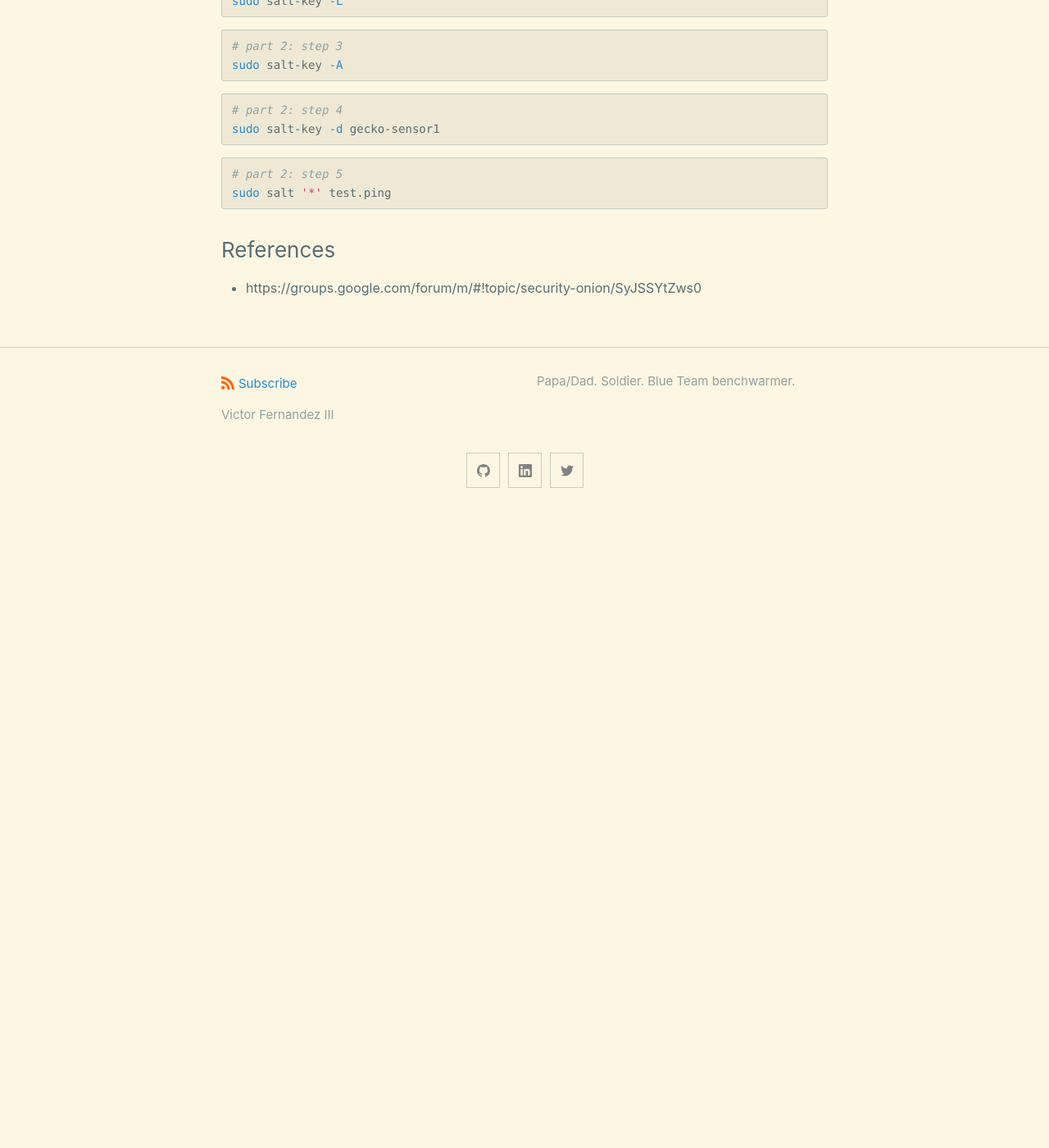
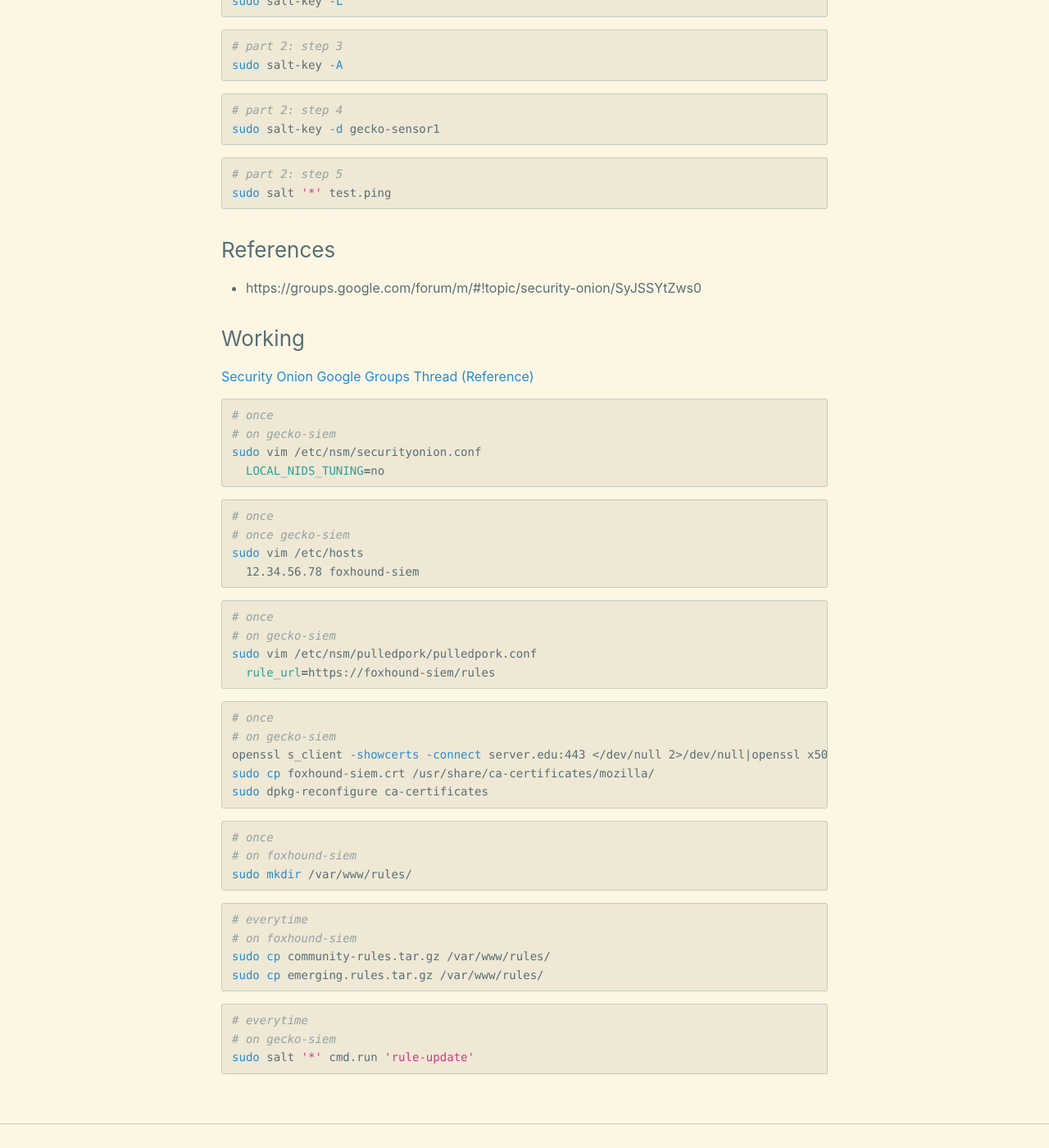
Before and after one commit to cyberphor/blog, a Jekyll site: the page built from _posts/2020-06-20-security-onion-16-tuning.md, in a window 1280 px wide and 1400 px high, scrolled down 4839 px. Shown: the whole window at 82% size. Built offline with Jekyll 4.4.1, drawn with Linux system fonts in a browser that asks for light colours; before the commit the page ends 5469 px from its top, so only the background shows below that.

Commit message:
Update 2020-06-20-security-onion-16-tuning.md

````diff
--- a/_posts/2020-06-20-security-onion-16-tuning.md
+++ b/_posts/2020-06-20-security-onion-16-tuning.md
@@ -229,3 +229,47 @@ sudo salt '*' test.ping
 
 ### References
 * https://groups.google.com/forum/m/#!topic/security-onion/SyJSSYtZws0
+
+### Working
+[Security Onion Google Groups Thread (Reference)](https://groups.google.com/forum/#!topic/security-onion/oXdaQHVQ8-c)
+```bash
+# once
+# on gecko-siem
+sudo vim /etc/nsm/securityonion.conf
+  LOCAL_NIDS_TUNING=no
+```
+```bash
+# once
+# once gecko-siem
+sudo vim /etc/hosts
+  12.34.56.78 foxhound-siem
+```
+```bash
+# once
+# on gecko-siem
+sudo vim /etc/nsm/pulledpork/pulledpork.conf
+  rule_url=https://foxhound-siem/rules
+```
+```bash
+# once
+# on gecko-siem
+openssl s_client -showcerts -connect server.edu:443 </dev/null 2>/dev/null|openssl x509 -outform PEM >mycertfile.pem
+sudo cp foxhound-siem.crt /usr/share/ca-certificates/mozilla/
+sudo dpkg-reconfigure ca-certificates
+```
+```bash
+# once
+# on foxhound-siem
+sudo mkdir /var/www/rules/
+```
+```bash
+# everytime
+# on foxhound-siem
+sudo cp community-rules.tar.gz /var/www/rules/
+sudo cp emerging.rules.tar.gz /var/www/rules/
+```
+```bash
+# everytime
+# on gecko-siem
+sudo salt '*' cmd.run 'rule-update'
+```
````
